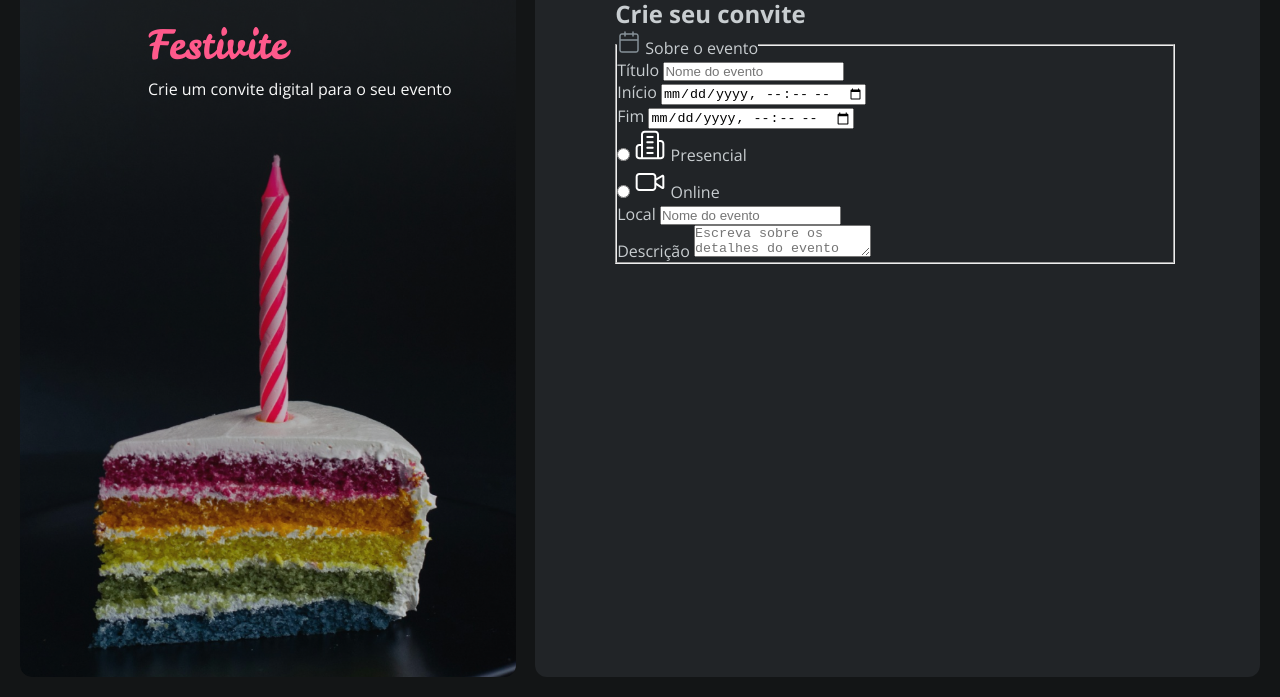
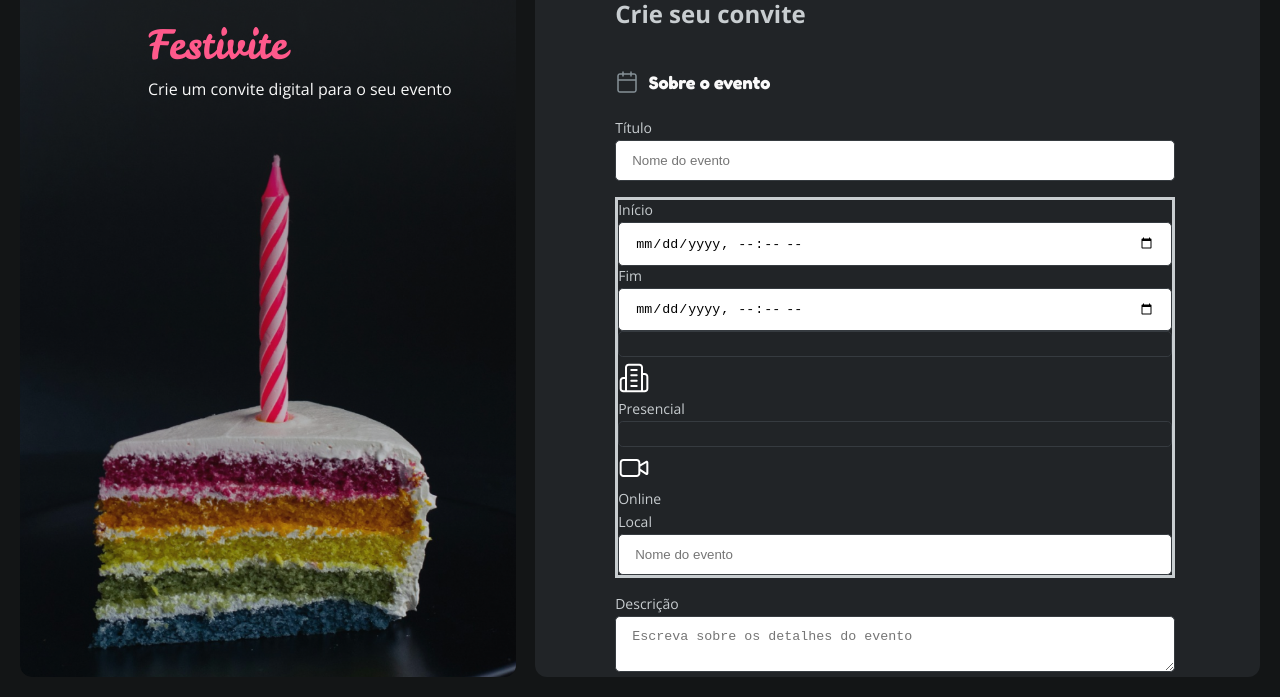
Before and after one commit to jefmaeda/Formulario-de-convite, a plain HTML site: page index.html in a window 1280 px wide. Shown: the part 103-800 px from the top of the page. Drawn offline with nearby package versions, Linux system fonts and the light colour scheme.

Commit message:
initial customized field info event

```diff
--- a/index.html
+++ b/index.html
@@ -34,7 +34,8 @@
 
 
         <form method="post" enctype="multipart/form-data">
-          <fieldset .event-info>
+          <fieldset class="event-info">
+
             <legend>
               <img src="./assets/icons/events.svg" alt="">
               Sobre o evento
@@ -45,7 +46,7 @@
               <input type="text" name="eventname" id="eventname" placeholder="Nome do evento">
             </div>
 
-            <div class="grig grid-cols-2">
+            <div class="grid grid-cols-2">
 
               <div class="input-wrapper">
                 <label for="startevent">Início</label>
@@ -77,8 +78,8 @@
                 <label for="location">Local</label>
                 <input type="text" name="location" id="location" placeholder="Nome do evento">
               </div>
+            </div>
 
-            </div>
 
             <div class="textarea-wrapper">
               <label for="blow-event">Descrição</label>
--- /dev/null
+++ b/style/fields/index.css
@@ -0,0 +1,15 @@
+input, textarea{
+  appearance: none;
+  width: 100%;
+  border-radius: .3rem;
+  border: solid 1px var(--input-stroke);
+
+  padding: .75rem 1rem;
+}
+
+label{
+  font: var(--text-body-sm);
+
+  display: block;
+  margin-bottom: .2rem;
+}
--- /dev/null
+++ b/style/forms.css
@@ -0,0 +1,30 @@
+@import url(fields/index.css);
+
+form{
+  margin-top: 2.5rem;
+}
+
+fieldset{
+  border: none;
+
+  display: grid;
+  gap: 1rem;
+}
+
+legend{
+  display: flex;
+  gap: .6rem;
+  justify-content: center;
+  align-items: center;
+  margin-bottom: 1.5rem;
+
+  font: var(--text-heading-sm);
+  color: var(--text-heading);
+}
+
+.grid{
+  border: solid;
+  display: gird;
+
+  grid-template-columns: repeat(auto-fit, minmax(7.5rem, 1fr));
+}
--- a/style/global.css
+++ b/style/global.css
@@ -16,11 +16,11 @@
   --text-log: 400 2.5rem var(--font-family-one);
 
   --text-heading-md: 700 1.75rem var(--font-family-fredoka);
-  --text-heading-sm: 700 1.125rem var(--font-family-fredoka);
+  --text-heading-sm: 600 1.125rem var(--font-family-fredoka);
 
   --text-body-md: 400 1rem var(--font-family-open);
   --text-body-sm: 400 .875rem var(--font-family-open);
-  --text-body-sm: 400 .75rem var(--font-family-open);
+  --text-body-xs: 400 .75rem var(--font-family-open);
 
   /* color */
   --brand-light: #59b2ff;
--- a/style/index.css
+++ b/style/index.css
@@ -1,2 +1,3 @@
 @import url(global.css);
 @import url(layout.css);
+@import url(forms.css);
```
